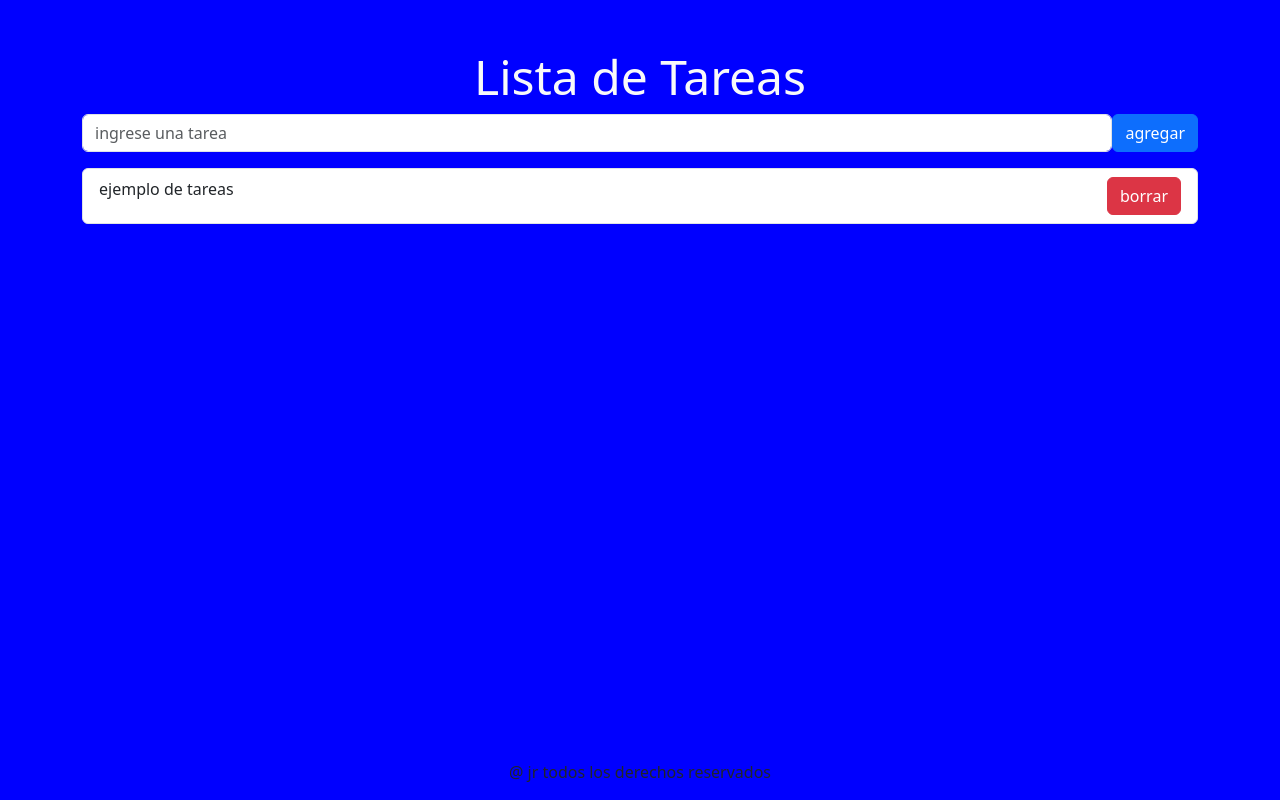
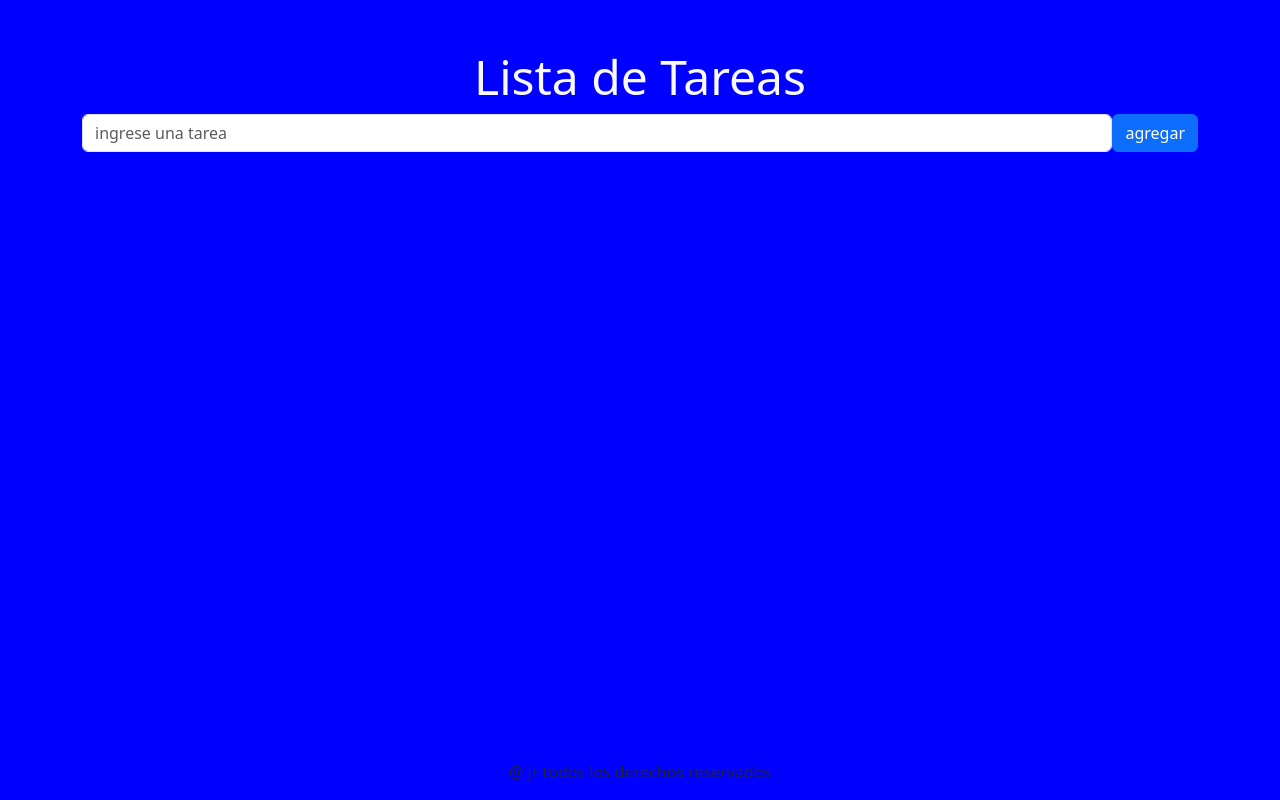
Before and after one commit to Rivadeneiea/listaDeTareas, a React app: page / in a window 1280 px wide. Built offline with nearby package versions, Linux system fonts and the light colour scheme; the HTML template or start-up script is replaced by a standard one.

Commit message:
agregamos propslistaTareas

```diff
--- a/src/components/FormularioTarea.jsx
+++ b/src/components/FormularioTarea.jsx
@@ -27,7 +27,7 @@ const FormularioTarea = () => {
           </Button>
         </Form.Group>
       </Form>
-      <ListaTareas></ListaTareas>
+      <ListaTareas propslistaTareas={listaTareas}></ListaTareas>
     </>
   );
 };
--- a/src/components/ListaTareas.jsx
+++ b/src/components/ListaTareas.jsx
@@ -1,12 +1,14 @@
 import ListGroup from "react-bootstrap/ListGroup";
 import ItemTarea from "./ItemTarea";
 
-const ListaTareas = () => {
+const ListaTareas = ({ propslistaTareas }) => {
   return (
     <ListGroup>
-      <ItemTarea></ItemTarea>
-    </ListGroup>
-  );
-};
+      {
+      propslistaTareas.map(()=> <ItemTarea></ItemTarea>
+  )}
+  </ListGroup>)}
+
+
 
 export default ListaTareas;
```
